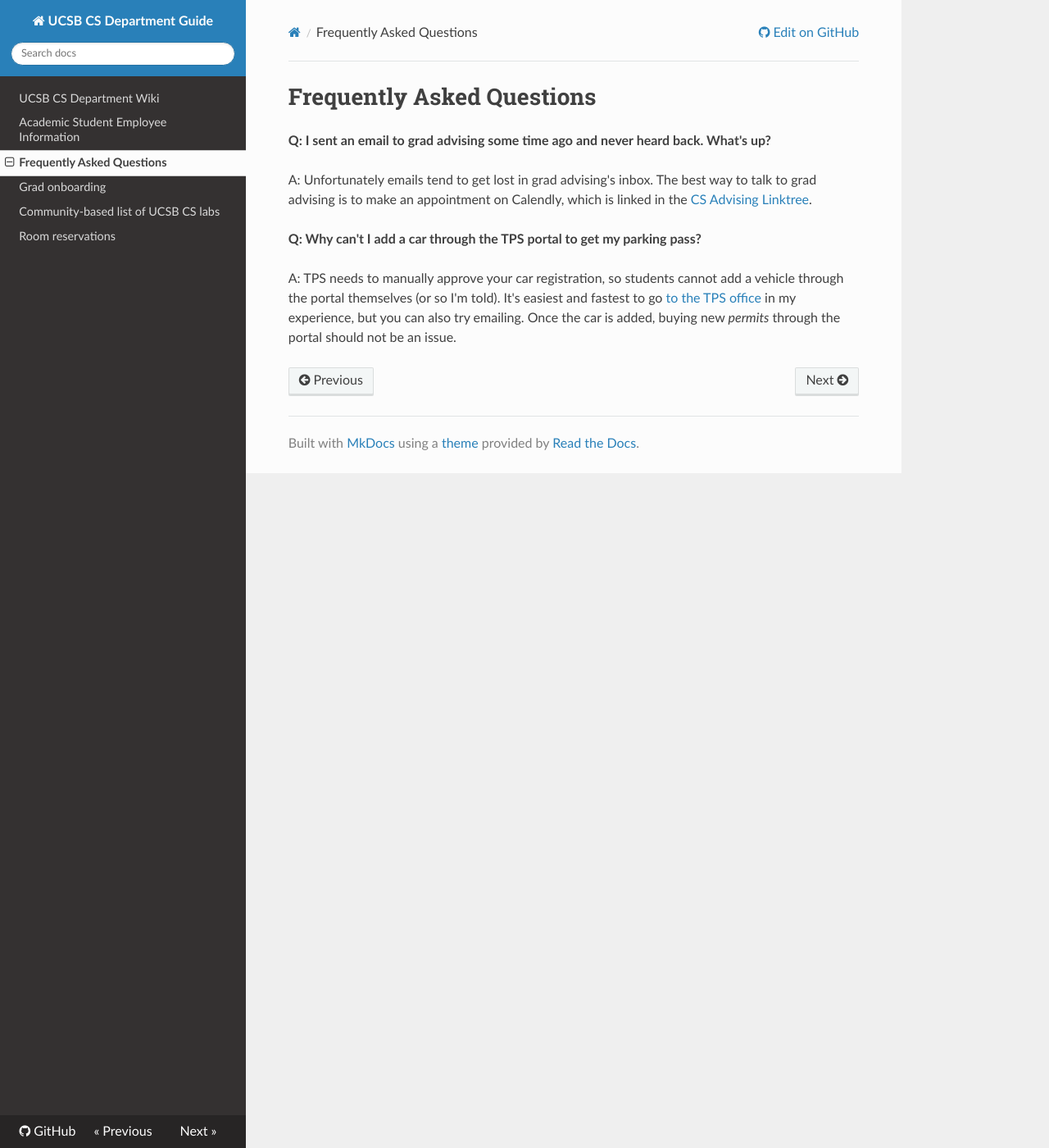
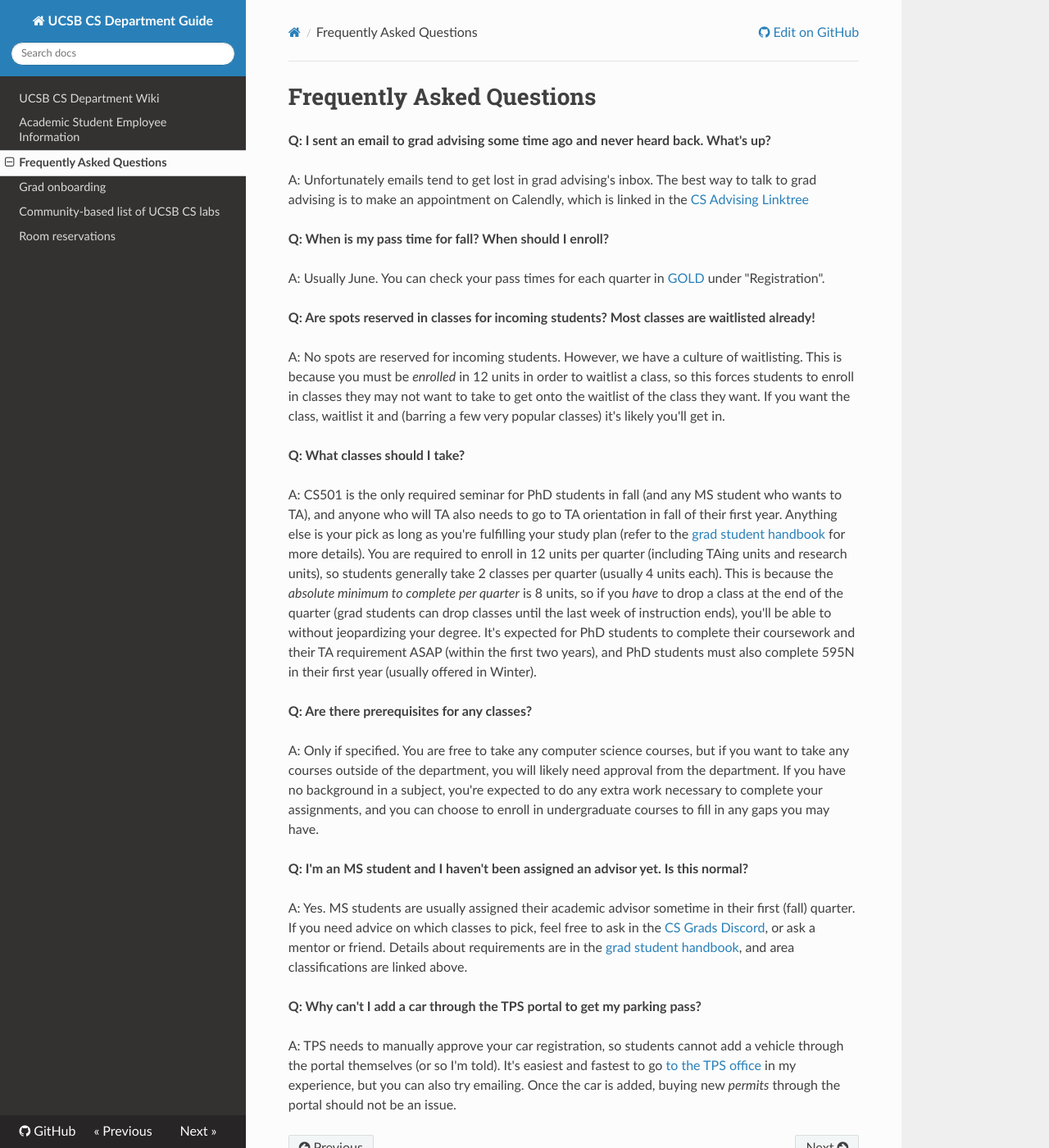
Before and after one commit to UCSB-CompSci-Grads/ucsb-compsci-grads.github.io, an MkDocs documentation site: the page built from wiki/faq.md, in a window 1280 px wide and 1400 px high. Shown: the whole window at 82% size. Built offline with MkDocs 1.6.1, drawn with Linux system fonts in a browser that asks for light colours; nearby versions of some CDN libraries.

Commit message:
Update faq.md

```diff
--- a/wiki/faq.md
+++ b/wiki/faq.md
@@ -2,7 +2,27 @@
 
 **Q: I sent an email to grad advising some time ago and never heard back. What's up?**
 
-A: Unfortunately emails tend to get lost in grad advising's inbox. The best way to talk to grad advising is to make an appointment on Calendly, which is linked in the [CS Advising Linktree](https://linktr.ee/ucsbcsgradprogram).
+A: Unfortunately emails tend to get lost in grad advising's inbox. The best way to talk to grad advising is to make an appointment on Calendly, which is linked in the [CS Advising Linktree](https://linktr.ee/ucsbcsgradprogram)
+
+**Q: When is my pass time for fall? When should I enroll?**
+
+A: Usually June. You can check your pass times for each quarter in [GOLD](https://my.sa.ucsb.edu/gold/Home.aspx) under "Registration".
+
+**Q: Are spots reserved in classes for incoming students? Most classes are waitlisted already!**
+
+A: No spots are reserved for incoming students. However, we have a culture of waitlisting. This is because you must be *enrolled* in 12 units in order to waitlist a class, so this forces students to enroll in classes they may not want to take to get onto the waitlist of the class they want. If you want the class, waitlist it and (barring a few very popular classes) it's likely you'll get in.
+
+**Q: What classes should I take?**
+
+A: CS501 is the only required seminar for PhD students in fall (and any MS student who wants to TA), and anyone who will TA also needs to go to TA orientation in fall of their first year. Anything else is your pick as long as you're fulfilling your study plan (refer to the [grad student handbook](https://cs.ucsb.edu/sites/default/files/2023-2024%20CS%20Graduate%20Student%20Handbook.pdf) for more details). You are required to enroll in 12 units per quarter (including TAing units and research units), so students generally take 2 classes per quarter (usually 4 units each). This is because the *absolute minimum to complete per quarter* is 8 units, so if you *have* to drop a class at the end of the quarter (grad students can drop classes until the last week of instruction ends), you'll be able to without jeopardizing your degree. It's expected for PhD students to complete their coursework and their TA requirement ASAP (within the first two years), and PhD students must also complete 595N in their first year (usually offered in Winter).
+
+**Q: Are there prerequisites for any classes?**
+
+A: Only if specified. You are free to take any computer science courses, but if you want to take any courses outside of the department, you will likely need approval from the department. If you have no background in a subject, you're expected to do any extra work necessary to complete your assignments, and you can choose to enroll in undergraduate courses to fill in any gaps you may have.
+
+**Q: I'm an MS student and I haven't been assigned an advisor yet. Is this normal?**
+
+A: Yes. MS students are usually assigned their academic advisor sometime in their first (fall) quarter. If you need advice on which classes to pick, feel free to ask in the [CS Grads Discord](https://discord.gg/VbB3QPNTzS), or ask a mentor or friend. Details about requirements are in the [grad student handbook](https://cs.ucsb.edu/sites/default/files/2023-2024%20CS%20Graduate%20Student%20Handbook.pdf), and area classifications are linked above.
 
 **Q: Why can't I add a car through the TPS portal to get my parking pass?**
 
```
